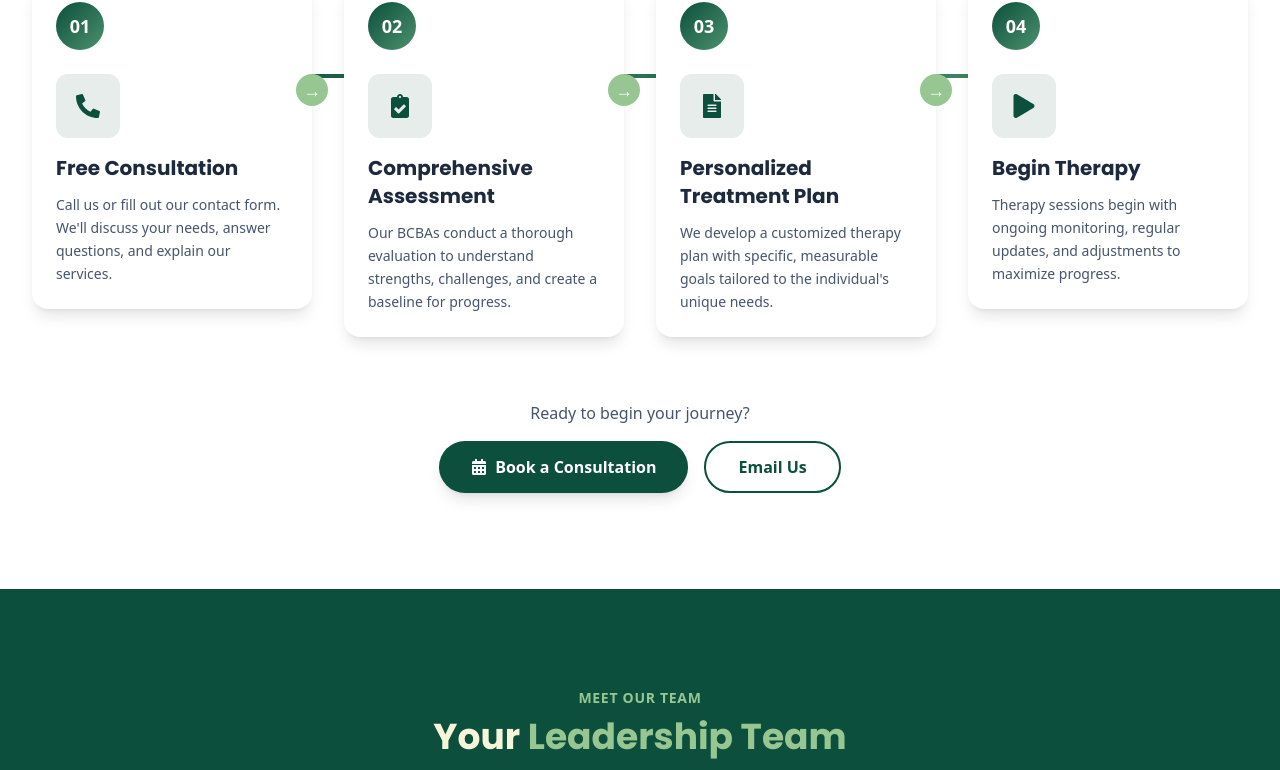
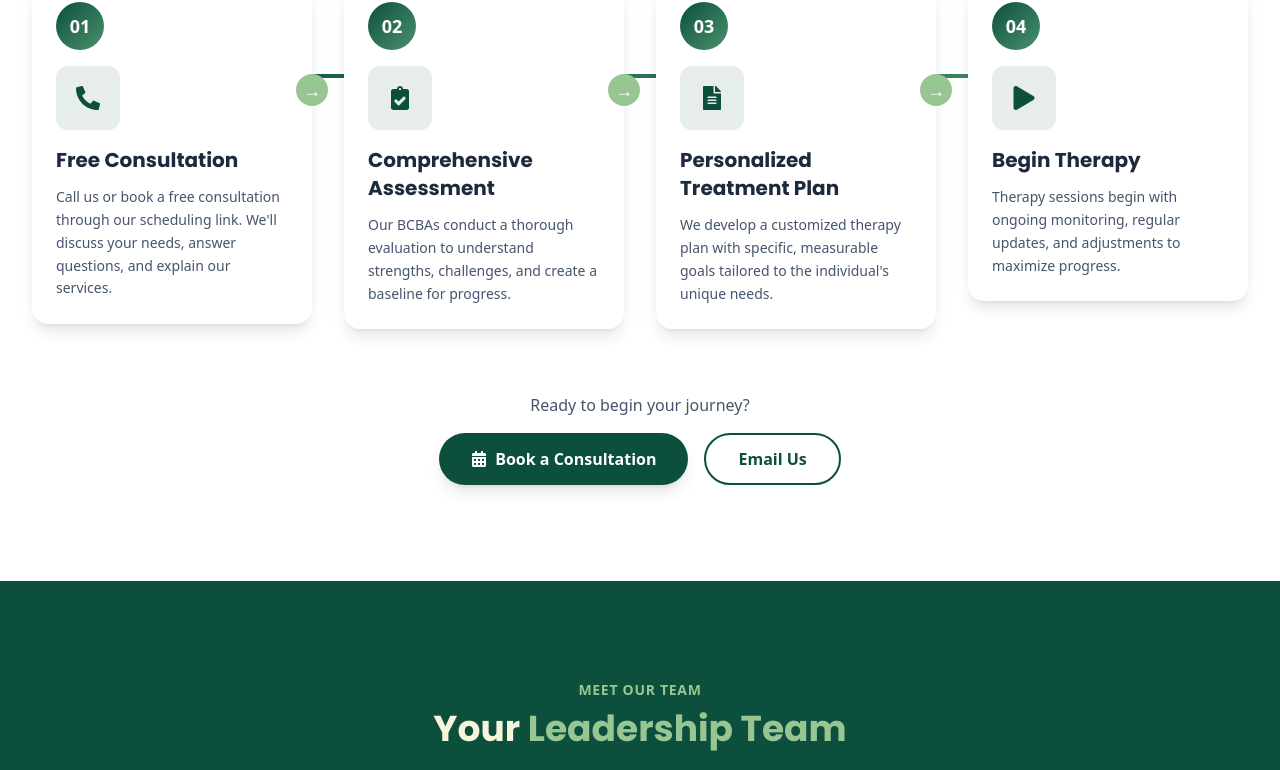
Before and after one commit to patron29/modern-steps-aba, a React (Vite) app: page / in a window 1280 px wide. Shown: the part 4612-5382 px from the top of the page. Built offline with nearby package versions, Linux system fonts and the light colour scheme.

Commit message:
Process steps: replace contact-form copy with call/book

```diff
--- a/src/components/Process.jsx
+++ b/src/components/Process.jsx
@@ -9,7 +9,7 @@ const steps = [
     icon: FaPhoneAlt,
     title: 'Free Consultation',
     description:
-      'Call us or fill out our contact form. We\'ll discuss your needs, answer questions, and explain our services.',
+      'Call us or book a free consultation through our scheduling link. We\'ll discuss your needs, answer questions, and explain our services.',
   },
   {
     number: '02',
@@ -71,7 +71,6 @@ export default function Process() {
               className="h-full gradient-primary"
             />
           </div>
-
           {/* Connection Line - Mobile */}
           <div className="md:hidden absolute top-0 bottom-0 left-1/2 -translate-x-1/2 w-1 bg-slate-200 -z-10" />
 
@@ -88,15 +87,13 @@ export default function Process() {
                 {/* Step Card */}
                 <div className="bg-white rounded-2xl p-6 shadow-lg hover:shadow-xl transition-shadow relative z-10">
                   {/* Number Badge */}
-                  <div className="w-12 h-12 rounded-full gradient-primary flex items-center justify-center text-white font-bold text-lg mb-6 mx-auto lg:mx-0">
+                  <div className="w-12 h-12 rounded-full gradient-primary flex items-center justify-center text-white font-bold text-lg mb-4 mx-auto lg:mx-0">
                     {step.number}
                   </div>
-
                   {/* Icon */}
                   <div className="w-16 h-16 rounded-xl bg-primary/10 flex items-center justify-center mb-4 mx-auto lg:mx-0">
                     <step.icon className="text-primary text-2xl" aria-hidden="true" />
                   </div>
-
                   <h3 className="font-bold text-xl mb-3 text-center lg:text-left">
                     {step.title}
                   </h3>
@@ -129,7 +126,7 @@ export default function Process() {
             Ready to begin your journey?
           </p>
           <div className="flex flex-col sm:flex-row gap-4 justify-center">
-            <a href={CALENDLY_URL} target="_blank" rel="noopener noreferrer" className="btn-primary inline-flex items-center gap-2">
+            <a href={CALENDLY_URL} target="_blank" rel="noopener noreferrer" className="btn-primary inline-flex items-center justify-center gap-2">
               <FaCalendarAlt />
               Book a Consultation
             </a>
```
